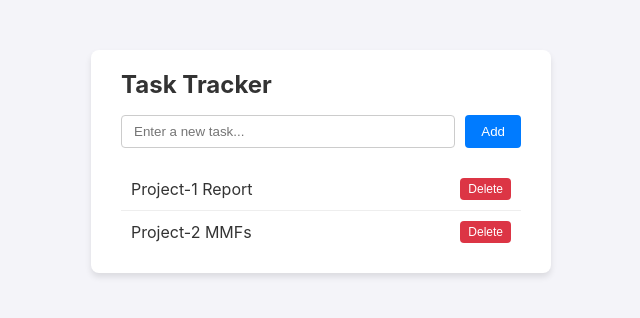
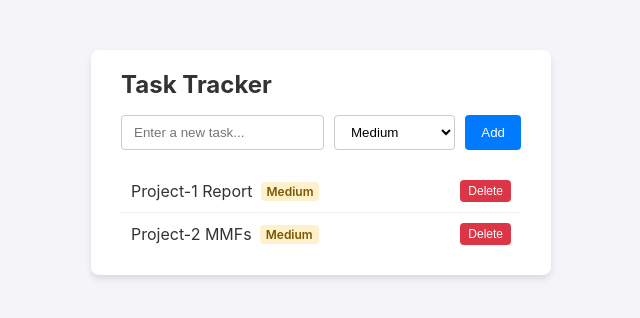
Before and after one commit to aesteri/workshop3300, a Flask app: page / in a window 1280 px wide. Shown: the top 318 px of the page, without its empty margins (319-959 px from the left). Run offline with Flask 3, Linux system fonts and the light colour scheme.

Commit message:
Implement feature for issue #1

```diff
--- a/app.py
+++ b/app.py
@@ -1,6 +1,9 @@
 from flask import Flask, render_template, request, jsonify
 
 app = Flask(__name__)
+
+PRIORITIES = ("Low", "Medium", "High")
+DEFAULT_PRIORITY = "Medium"
 
 tasks = [
     {"id": 1, "title": "Project-1 Report"},
@@ -8,36 +11,59 @@ tasks = [
 ]
 next_id = 3
 
+
+def serialize_task(task):
+    """Return a task with a default priority when none is stored."""
+    serialized_task = task.copy()
+    serialized_task["priority"] = (
+        task.get("priority") or DEFAULT_PRIORITY
+    )
+    return serialized_task
+
+
 @app.route('/')
 def index():
+    """Render the task tracker page."""
     return render_template('index.html')
+
 
 @app.route('/api/tasks', methods=['GET'])
 def get_tasks():
-    return jsonify(tasks)
+    """Return all tasks, including their priorities."""
+    return jsonify([serialize_task(task) for task in tasks])
+
 
 @app.route('/api/tasks', methods=['POST'])
 def add_task():
+    """Create a task with a validated priority."""
     global next_id
     data = request.get_json()
 
     if not data or not data.get('title'):
         return jsonify({"error": "Title is required"}), 400
 
+    priority = data.get("priority") or DEFAULT_PRIORITY
+    if priority not in PRIORITIES:
+        return jsonify({"error": "Invalid priority"}), 400
+
     new_task = {
         "id": next_id,
-        "title": data['title']
+        "title": data['title'],
+        "priority": priority
     }
     tasks.append(new_task)
     next_id += 1
 
     return jsonify(new_task), 201
 
+
 @app.route('/api/tasks/<int:task_id>', methods=['DELETE'])
 def delete_task(task_id):
+    """Delete the task with the specified identifier."""
     global tasks
-    tasks = [t for t in tasks if t['id'] != task_id]
+    tasks = [task for task in tasks if task['id'] != task_id]
     return jsonify({"result": "success"}), 200
+
 
 if __name__ == '__main__':
     app.run(debug=True, port=5000)
--- a/static/app.js
+++ b/static/app.js
@@ -8,27 +8,44 @@ async function fetchTasks() {
 
     tasks.forEach(task => {
         const li = document.createElement('li');
-        li.innerHTML = `
-            <span>${task.title}</span>
-            <button class="delete-btn" onclick="deleteTask(${task.id})">Delete</button>
-        `;
+        const taskDetails = document.createElement('div');
+        const title = document.createElement('span');
+        const priority = document.createElement('span');
+        const deleteButton = document.createElement('button');
+        const taskPriority = task.priority || 'Medium';
+
+        title.textContent = task.title;
+        priority.textContent = taskPriority;
+        priority.className = `priority priority-${taskPriority.toLowerCase()}`;
+        deleteButton.textContent = 'Delete';
+        deleteButton.className = 'delete-btn';
+        deleteButton.addEventListener('click', () => deleteTask(task.id));
+
+        taskDetails.className = 'task-details';
+        taskDetails.appendChild(title);
+        taskDetails.appendChild(priority);
+        li.appendChild(taskDetails);
+        li.appendChild(deleteButton);
         taskList.appendChild(li);
     });
 }
 
 async function addTask() {
     const titleInput = document.getElementById('task-title');
+    const priorityInput = document.getElementById('task-priority');
     const title = titleInput.value.trim();
+    const priority = priorityInput.value || 'Medium';
 
     if (!title) return;
 
     await fetch('/api/tasks', {
         method: 'POST',
         headers: { 'Content-Type': 'application/json' },
-        body: JSON.stringify({ title })
+        body: JSON.stringify({ title, priority })
     });
 
     titleInput.value = '';
+    priorityInput.value = 'Medium';
     fetchTasks();
 }
 
--- a/static/style.css
+++ b/static/style.css
@@ -1,5 +1,6 @@
 body {
-    font-family: -apple-system, BlinkMacSystemFont, "Segoe UI", Roboto, Helvetica, Arial, sans-serif;
+    font-family: -apple-system, BlinkMacSystemFont, "Segoe UI", Roboto,
+        Helvetica, Arial, sans-serif;
     background-color: #f4f4f9;
     color: #333;
     display: flex;
@@ -12,7 +13,7 @@ body {
     background: white;
     padding: 20px 30px;
     border-radius: 8px;
-    box-shadow: 0 4px 6px rgba(0,0,0,0.1);
+    box-shadow: 0 4px 6px rgba(0, 0, 0, 0.1);
     width: 100%;
     max-width: 400px;
 }
@@ -28,11 +29,13 @@ h1 {
     margin-bottom: 20px;
 }
 
-input[type="text"] {
+input[type="text"],
+select {
     flex: 1;
     padding: 8px 12px;
     border: 1px solid #ccc;
     border-radius: 4px;
+    background-color: white;
 }
 
 button {
@@ -58,12 +61,43 @@ li {
     display: flex;
     justify-content: space-between;
     align-items: center;
+    gap: 10px;
     padding: 10px;
     border-bottom: 1px solid #eee;
 }
 
 li:last-child {
     border-bottom: none;
+}
+
+.task-details {
+    display: flex;
+    align-items: center;
+    gap: 8px;
+    min-width: 0;
+}
+
+.priority {
+    padding: 2px 6px;
+    border-radius: 4px;
+    font-size: 12px;
+    font-weight: 600;
+    white-space: nowrap;
+}
+
+.priority-low {
+    background-color: #dff3e4;
+    color: #216e39;
+}
+
+.priority-medium {
+    background-color: #fff1cc;
+    color: #7a5700;
+}
+
+.priority-high {
+    background-color: #f8d7da;
+    color: #842029;
 }
 
 .delete-btn {
--- a/templates/index.html
+++ b/templates/index.html
@@ -12,6 +12,11 @@
 
         <div class="task-input">
             <input type="text" id="task-title" placeholder="Enter a new task...">
+            <select id="task-priority" aria-label="Task priority">
+                <option value="Low">Low</option>
+                <option value="Medium" selected>Medium</option>
+                <option value="High">High</option>
+            </select>
             <button onclick="addTask()">Add</button>
         </div>
 
```
Also changed, not shown: tests/test_app.py (+86 -1 lines).
